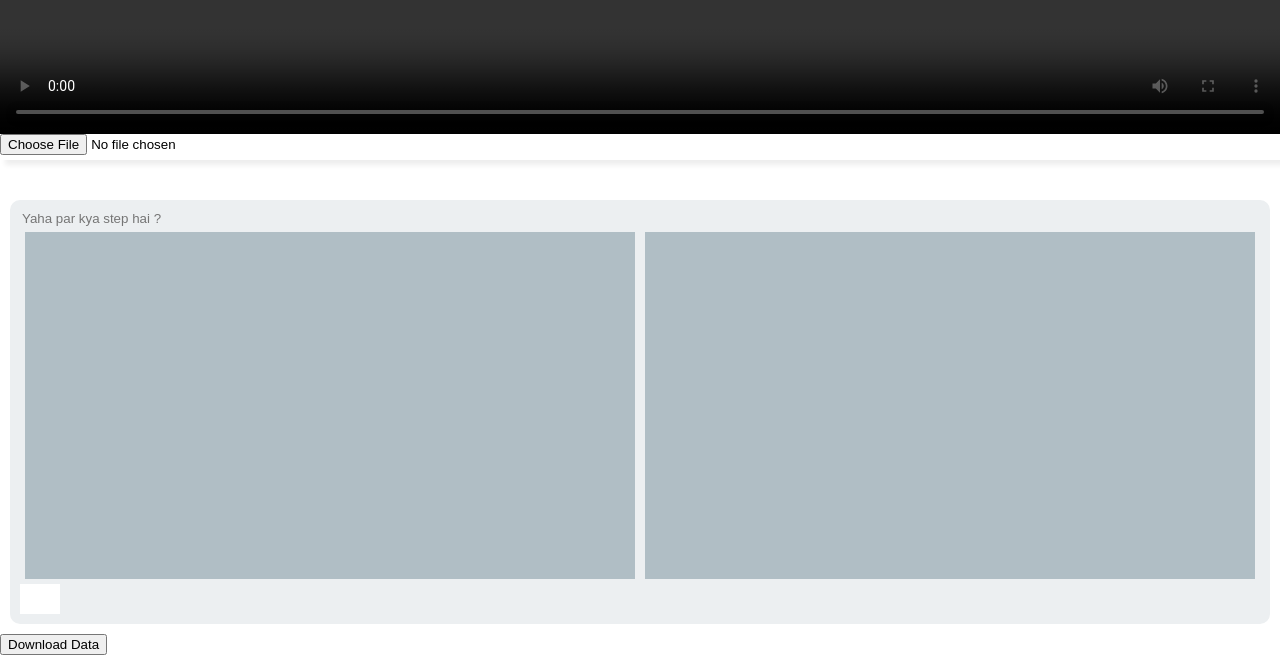
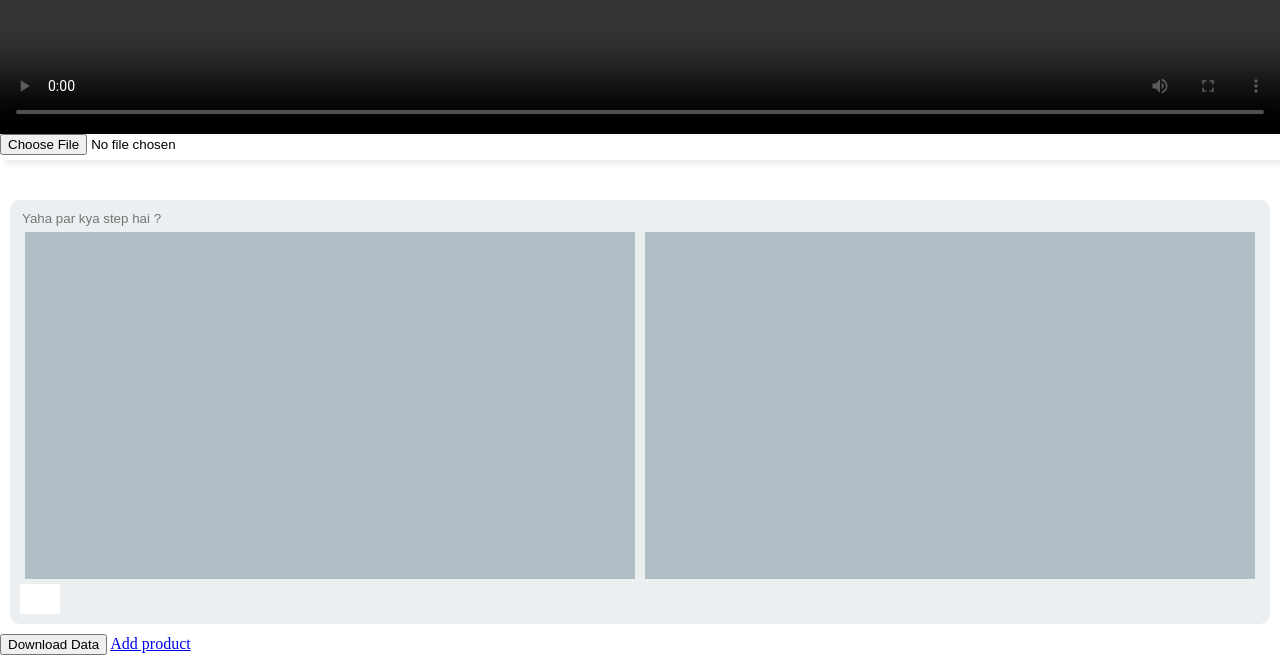
Before and after one commit to nasirdavinci/concate, a plain HTML site: page index.html in a window 1280 px wide. Shown: the part 506-1161 px from the top of the page. Drawn offline with Linux system fonts and the light colour scheme.

Commit message:
Create index.html

```diff
--- a/index.html
+++ b/index.html
@@ -99,7 +99,7 @@ top: 0; "
 <button id="dld" onclick="downloadFile()" download="json.data">
     Download Data
 </button>
-
+<a href="./addpro/index.html" style="margin-top:30px">Add product </a>
 
 
 <script>
```
